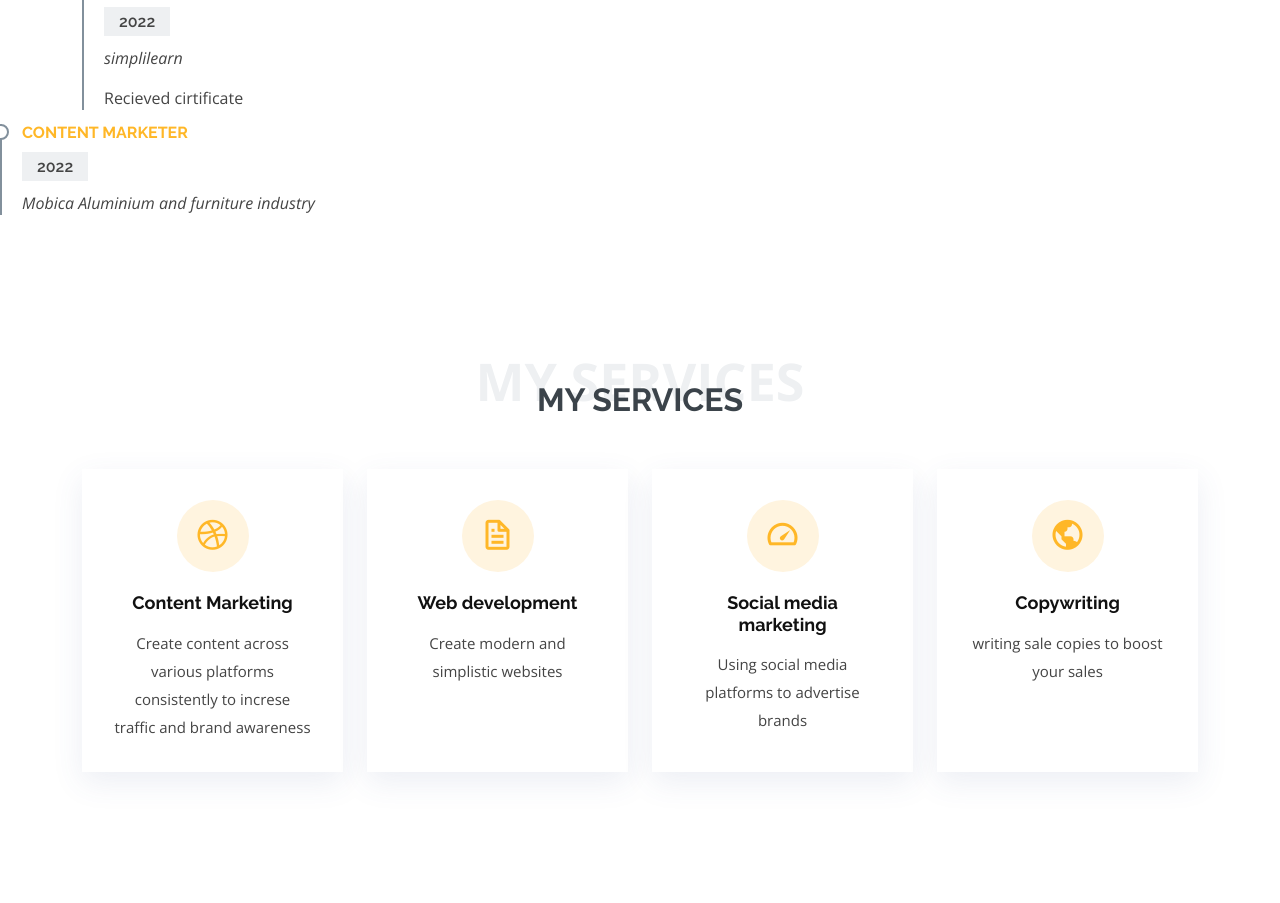
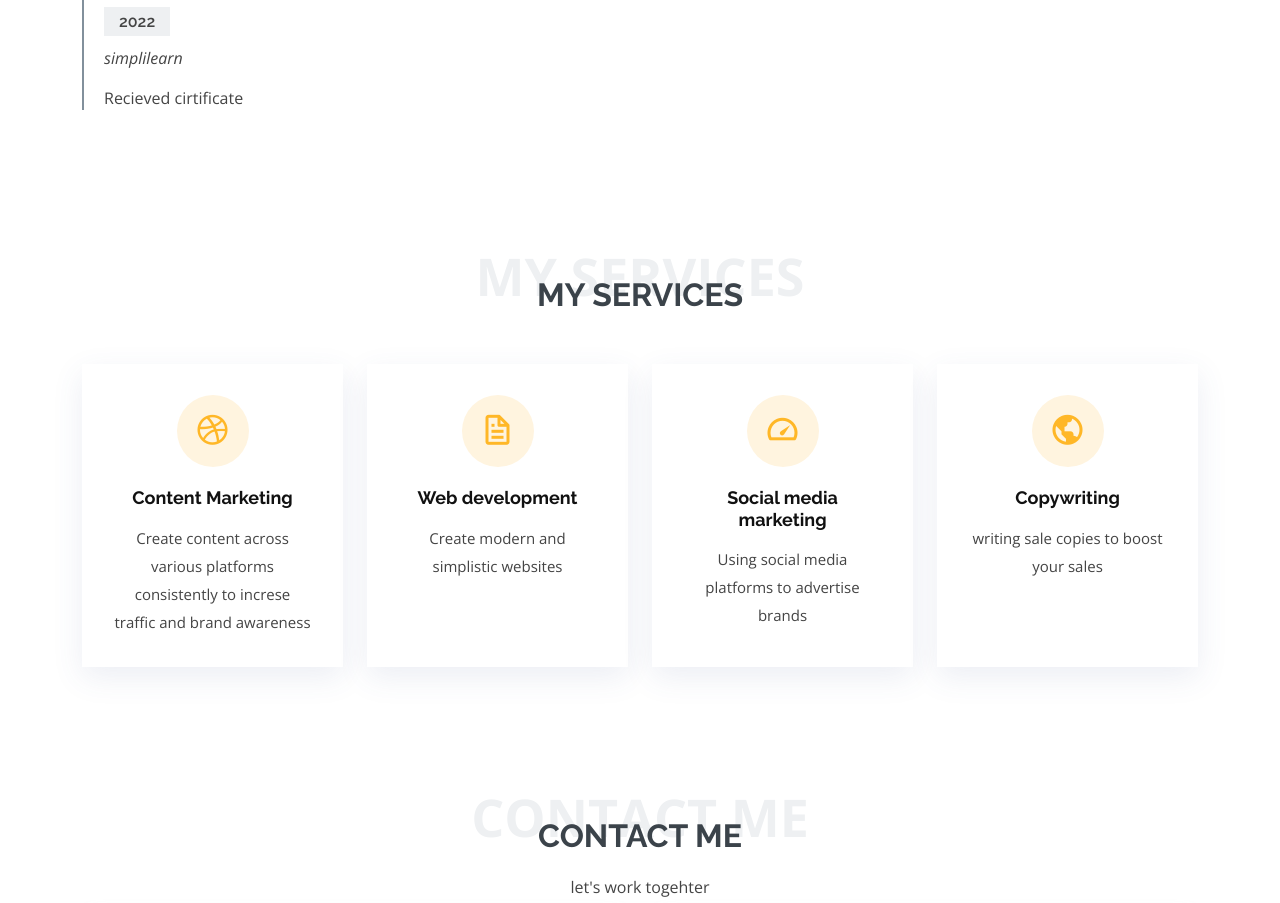
Before and after one commit to Nafyads/Nafyads.github.io, a plain HTML site: page index.html in a window 1280 px wide. Shown: the part 2287-3190 px from the top of the page. Drawn offline with nearby package versions, Linux system fonts and the light colour scheme.

Commit message:
Update index.html

```diff
--- a/index.html
+++ b/index.html
@@ -163,12 +163,7 @@
               <p>Recieved cirtificate</p>
             </div>
             </div>
-               <div class="resume-item">
-               <h4>Content marketer</h4>
-               <h5>2022</h5>
-               <p><em>Mobica Aluminium and furniture industry</em></p>
 
-             </div>
           </div>
 
 
```
